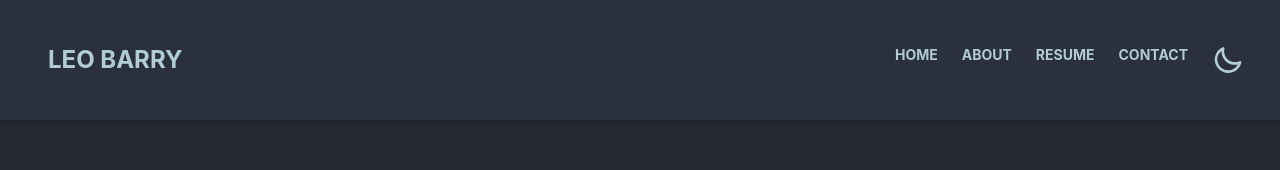
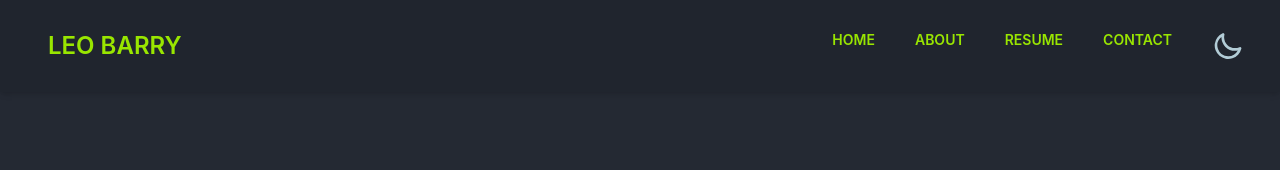
Before and after one commit to lbarry00/portfolio-site, a React (Vite) app: page / in a window 1280 px wide. Shown: the top 170 px of the page. Built offline with nearby package versions, Linux system fonts and the light colour scheme.

Commit message:
Add color to navbar

```diff
--- a/src/shared/GlobalLayout.tsx
+++ b/src/shared/GlobalLayout.tsx
@@ -18,6 +18,8 @@ function GlobalLayout() {
     }
   };
 
+  const navBarTextColor = theme === "dark" ? "text-primary" : "text-base-content";
+
   return (
     <div className="min-h-screen flex flex-col text-base-content transition-colors duration-400 ease-in-out">
       <div className="drawer flex-1 ">
@@ -28,7 +30,8 @@ function GlobalLayout() {
         />
         <div className="drawer-content flex flex-col flex-1 ">
           {/* Navbar */}
-          <div className="navbar w-screen bg-base-100 text-base-content p-4 font-bold shadow-md lg:h-auto min-h-30">
+          <div
+            className={`navbar bg-base-300 ${navBarTextColor} p-4 font-semibold shadow-md lg:h-auto lg:min-h-0 min-h-30`}>
             <div className="flex-none lg:hidden">
               <label
                 htmlFor="nav-drawer"
@@ -38,7 +41,7 @@ function GlobalLayout() {
                   xmlns="http://www.w3.org/2000/svg"
                   fill="none"
                   viewBox="0 0 24 24"
-                  className="inline-block h-6 w-6 stroke-current">
+                  className="inline-block h-24 w-24 stroke-current">
                   <path
                     strokeLinecap="round"
                     strokeLinejoin="round"
@@ -55,7 +58,7 @@ function GlobalLayout() {
               </Link>
             </div>
             <div className="hidden flex-none lg:block">
-              <ul className="menu menu-horizontal">
+              <ul className="menu menu-horizontal text-sm gap-4">
                 <li>
                   <Link to="/">HOME</Link>
                 </li>
@@ -63,13 +66,14 @@ function GlobalLayout() {
                   <Link to="/about">ABOUT</Link>
                 </li>
                 <li>
+                  {/* TODO: Add resume link */}
                   <a href="">RESUME</a>
                 </li>
                 <li>
                   <Link to="/contact">CONTACT</Link>
                 </li>
                 <li>
-                  <label className="swap swap-rotate">
+                  <label className="swap swap-rotate text-base-content">
                     <input
                       type="checkbox"
                       onChange={handleToggleTheme}
@@ -91,7 +95,7 @@ function GlobalLayout() {
             htmlFor="nav-drawer"
             aria-label="close sidebar"
             className="drawer-overlay"></label>
-          <ul className="menu bg-base-100 min-h-full w-80 p-4 gap-6 text-3xl">
+          <ul className={`menu bg-base-300 ${navBarTextColor} min-h-full w-100 p-4 gap-6 text-3xl font-semibold`}>
             {/* Sidebar content here */}
             <li>
               <Link to="/">HOME</Link>
@@ -100,13 +104,14 @@ function GlobalLayout() {
               <Link to="/about">ABOUT</Link>
             </li>
             <li>
+              {/* TODO: Add resume link */}
               <a href="">RESUME</a>
             </li>
             <li>
               <Link to="/contact">CONTACT</Link>
             </li>
             <li className="my-6">
-              <label className="flex cursor-pointer gap-2">
+              <label className="flex cursor-pointer gap-2 text-base-content">
                 <SunIcon />
                 <input
                   type="checkbox"
```
